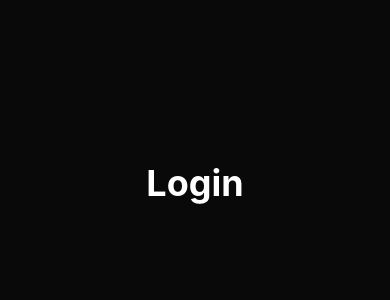
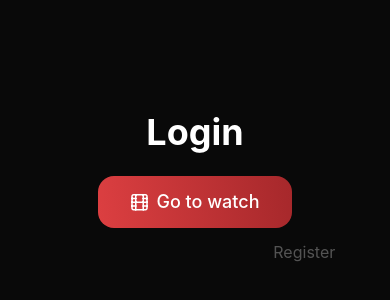
Before and after one commit to Lakatosska/movies-react-native, a React Native app: screen /Auth in a window 390 px wide. Shown: the part 234-534 px from the top of the page. Built offline with nearby package versions, Linux system fonts and the light colour scheme.

Commit message:
add Button component

```diff
--- a/app/components/screens/auth/Auth.tsx
+++ b/app/components/screens/auth/Auth.tsx
@@ -1,8 +1,8 @@
-import Loader from '@/components/ui/Loader'
+import { Button, Loader } from '@/components/ui'
 import { IAuthFormData } from '@/shared/types/auth.interface'
 import { FC, useState } from 'react'
 import { useForm, SubmitHandler} from 'react-hook-form'
-import { Text, View } from 'react-native'
+import { Pressable, Text, View } from 'react-native'
 
 const Auth: FC = () => {
   const [isReg, setIsReg] = useState(false)
@@ -24,7 +24,20 @@ const Auth: FC = () => {
           {isReg ? 'Register' : 'Login'}
         </Text>
 
-        {isLoading ? <Loader /> : null}
+        {isLoading ? <Loader /> : <>
+          {/* Fields */}
+
+          <Button icon={'film'} onPress={handleSubmit(onSubmit)} >
+            Go to watch
+          </Button>
+
+          <Pressable onPress={() => setIsReg(!isReg)}>
+            <Text className='text-white opacity-30 text-right text-base mt-3'>
+              {isReg ? 'Login' : 'Register'}
+            </Text>
+
+          </Pressable>
+        </>}
       </View>
 		</View>
 	)
--- /dev/null
+++ b/app/components/ui/button/Button.tsx
@@ -0,0 +1,38 @@
+import { Feather } from '@expo/vector-icons'
+import cn from 'clsx'
+import { LinearGradient } from 'expo-linear-gradient'
+import { FC, PropsWithChildren } from 'react'
+import { Pressable, Text } from 'react-native'
+
+import { IButton } from './button.interface'
+
+const Button: FC<PropsWithChildren<IButton>> = ({
+	className,
+	icon,
+	children,
+	...rest
+}) => {
+	return (
+		<Pressable className={cn('self-center mt-3.5', className)} {...rest}>
+			<LinearGradient
+				start={{ x: 0, y: 0.75 }}
+				end={{ x: 1, y: 0.25 }}
+				className={cn('w-full py-3 px-8 rounded-2xl items-center', {
+					'flex-row': !!icon
+				})}
+				colors={['#DC3F41', '#a6282b']}
+			>
+				{icon && <Feather name={icon} size={18} color='white' />}
+				<Text
+					className={cn('text-white text-center font-medium text-lg', {
+						'ml-2': !!icon
+					})}
+				>
+					{children}
+				</Text>
+			</LinearGradient>
+		</Pressable>
+	)
+}
+
+export default Button
--- /dev/null
+++ b/app/components/ui/index.ts
@@ -0,0 +1,2 @@
+export { default as Loader } from './Loader'
+export { default as Button } from './button/Button'
--- /dev/null
+++ b/app/shared/types/icon.types.ts
@@ -0,0 +1,4 @@
+import { Feather, MaterialIcons } from '@expo/vector-icons'
+
+export type TypeFeatherIconNames = keyof typeof Feather.glyphMap
+export type TypeMaterialIconNames = keyof typeof MaterialIcons.glyphMap
--- a/package.json
+++ b/package.json
@@ -14,7 +14,9 @@
     "@react-navigation/native": "^6.1.8",
     "@react-navigation/native-stack": "^6.9.14",
     "babel-plugin-inline-dotenv": "^1.7.0",
+    "clsx": "^1.2.1",
     "expo": "~49.0.13",
+    "expo-linear-gradient": "~12.3.0",
     "expo-status-bar": "~1.6.0",
     "nativewind": "^2.0.11",
     "react": "18.2.0",
```
Also changed, not shown: app/components/ui/button/button.interface.ts (added, +8 -0 lines), 1 other file (tests, documents, lock files or other folders).
